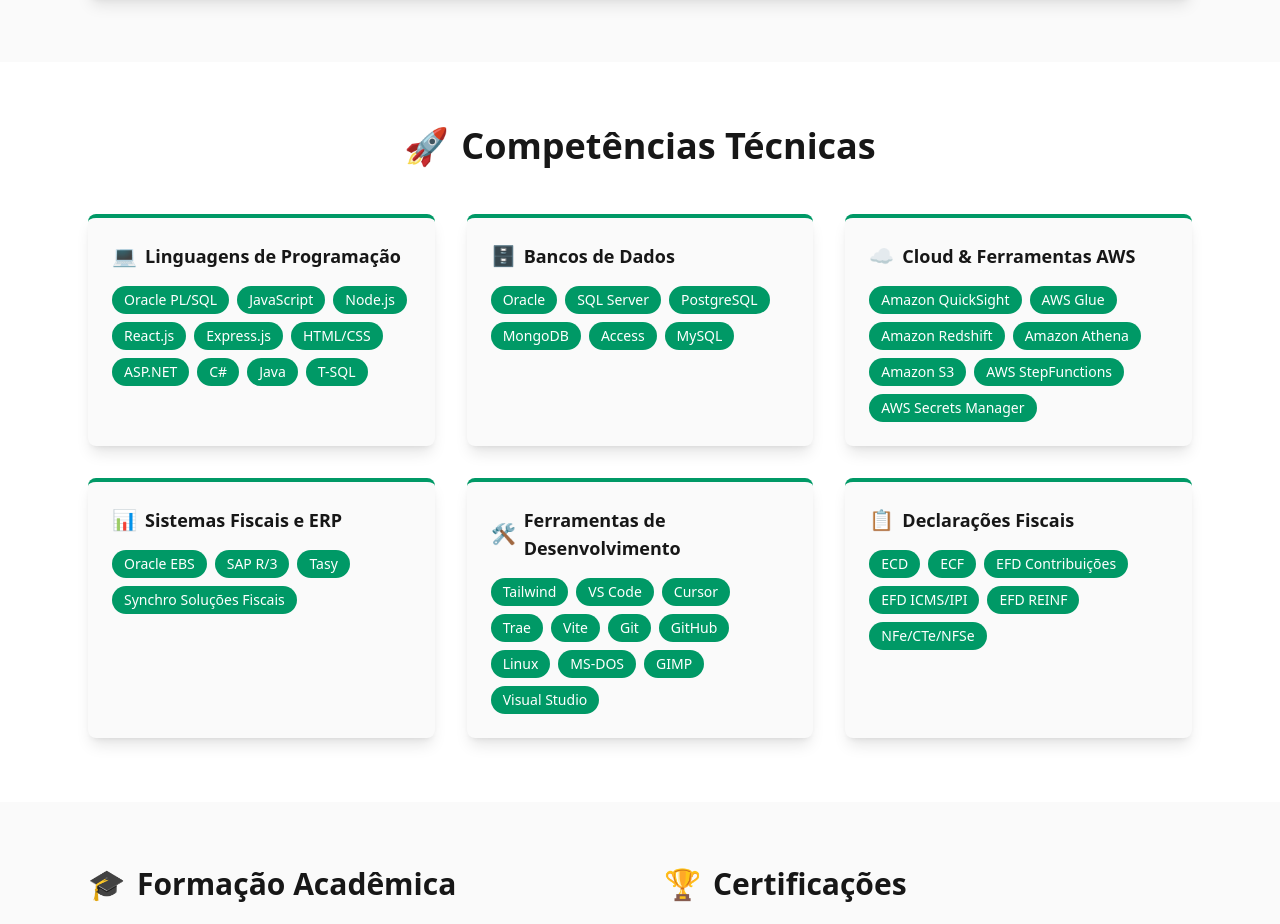
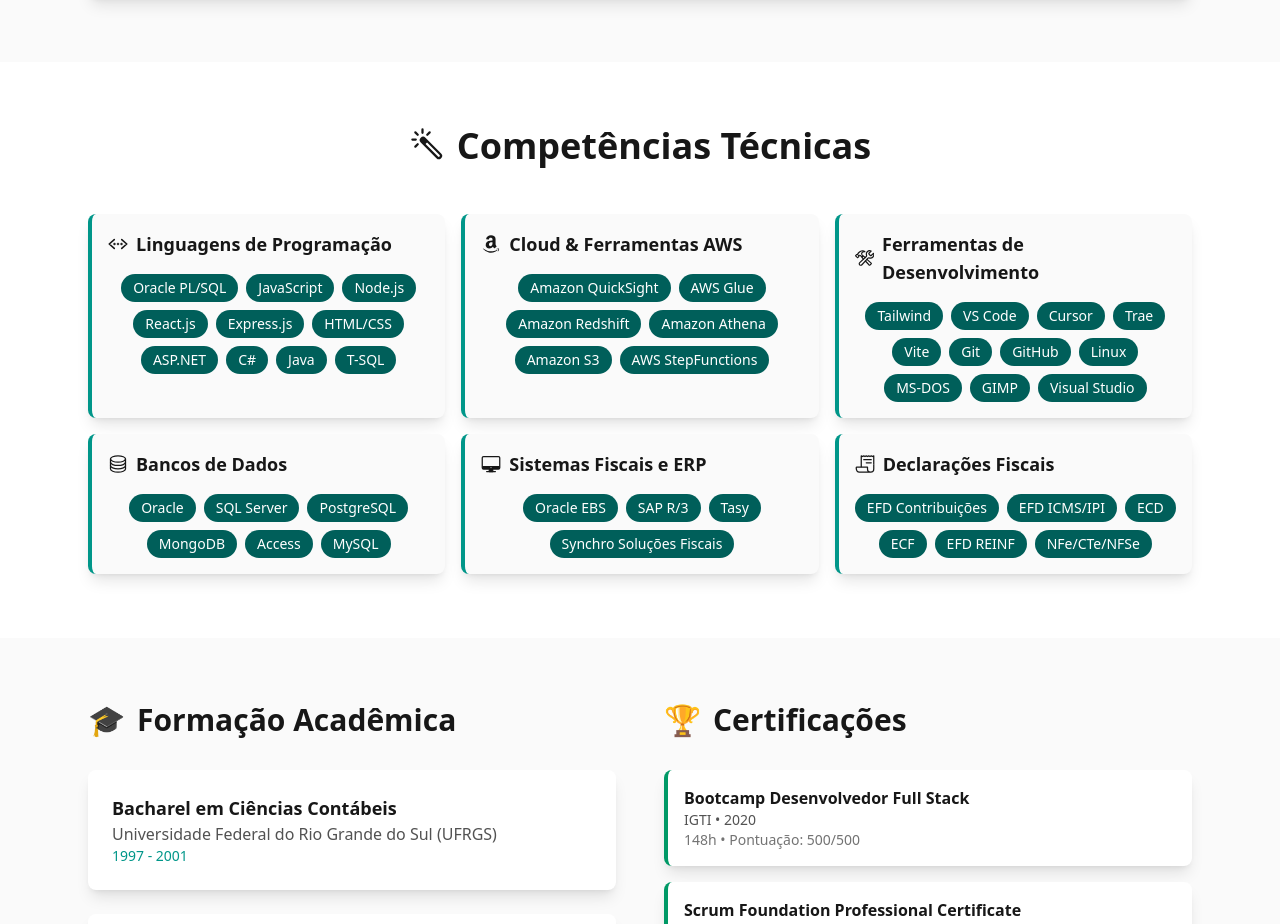
Before and after one commit to marcelo-rispoli-leal/marcelo-rispoli-leal, a React (Vite) app: page / in a window 1280 px wide. Shown: the part 2580-3504 px from the top of the page. Built offline with nearby package versions, Linux system fonts and the light colour scheme.

Commit message:
Adjusted Skills.jsx styles in dark mode

```diff
--- a/src/components/Skills.jsx
+++ b/src/components/Skills.jsx
@@ -1,8 +1,18 @@
+import {
+  IoColorWandOutline,
+  IoCodeWorking,
+  IoServerOutline,
+  IoLogoAmazon,
+  IoDesktopOutline,
+  IoConstructOutline,
+  IoReceiptOutline,
+} from "react-icons/io5";
+
 export default function Skills() {
   const skillCategories = [
     {
       title: "Linguagens de Programação",
-      icon: "💻",
+      icon: IoCodeWorking,
       skills: [
         "Oracle PL/SQL",
         "JavaScript",
@@ -17,20 +27,8 @@
       ],
     },
     {
-      title: "Bancos de Dados",
-      icon: "🗄️",
-      skills: [
-        "Oracle",
-        "SQL Server",
-        "PostgreSQL",
-        "MongoDB",
-        "Access",
-        "MySQL",
-      ],
-    },
-    {
       title: "Cloud & Ferramentas AWS",
-      icon: "☁️",
+      icon: IoLogoAmazon,
       skills: [
         "Amazon QuickSight",
         "AWS Glue",
@@ -38,17 +36,11 @@
         "Amazon Athena",
         "Amazon S3",
         "AWS StepFunctions",
-        "AWS Secrets Manager",
       ],
     },
     {
-      title: "Sistemas Fiscais e ERP",
-      icon: "📊",
-      skills: ["Oracle EBS", "SAP R/3", "Tasy", "Synchro Soluções Fiscais"],
-    },
-    {
       title: "Ferramentas de Desenvolvimento",
-      icon: "🛠️",
+      icon: IoConstructOutline,
       skills: [
         "Tailwind",
         "VS Code",
@@ -64,43 +56,61 @@
       ],
     },
     {
+      title: "Bancos de Dados",
+      icon: IoServerOutline,
+      skills: [
+        "Oracle",
+        "SQL Server",
+        "PostgreSQL",
+        "MongoDB",
+        "Access",
+        "MySQL",
+      ],
+    },
+    {
+      title: "Sistemas Fiscais e ERP",
+      icon: IoDesktopOutline,
+      skills: ["Oracle EBS", "SAP R/3", "Tasy", "Synchro Soluções Fiscais"],
+    },
+    {
       title: "Declarações Fiscais",
-      icon: "📋",
+      icon: IoReceiptOutline,
       skills: [
+        "EFD Contribuições",
+        "EFD ICMS/IPI",
         "ECD",
         "ECF",
-        "EFD Contribuições",
-        "EFD ICMS/IPI",
         "EFD REINF",
         "NFe/CTe/NFSe",
       ],
     },
+    ,
   ];
 
   return (
     <section className="bg-white py-16 dark:bg-neutral-800">
       <div className="mx-auto max-w-6xl px-6">
-        <h2 className="mb-12 text-center text-4xl font-bold text-neutral-900 dark:text-neutral-100">
-          <span className="mr-3 text-emerald-600">🚀</span>
+        <h2 className="mb-12 inline-flex w-full justify-center text-center text-4xl font-bold text-neutral-900 dark:text-teal-600">
+          <IoColorWandOutline className="mr-3" />
           Competências Técnicas
         </h2>
 
-        <div className="grid gap-8 md:grid-cols-2 lg:grid-cols-3">
+        <div className="grid gap-4 md:grid-cols-2 lg:grid-cols-3">
           {skillCategories.map((category, index) => (
             <div
               key={index}
-              className="rounded-lg border-t-4 border-emerald-600 bg-neutral-50 p-6 shadow-lg dark:bg-neutral-700"
+              className="rounded-lg border-l-4 border-teal-600 bg-neutral-50 p-4 shadow-lg dark:bg-neutral-700"
             >
               <h3 className="mb-4 flex items-center text-lg font-bold text-neutral-900 dark:text-neutral-100">
-                <span className="mr-2 text-xl">{category.icon}</span>
+                <category.icon className="mr-2 text-xl" />
                 {category.title}
               </h3>
 
-              <div className="flex flex-wrap gap-2">
+              <div className="flex flex-wrap justify-center gap-2">
                 {category.skills.map((skill, skillIndex) => (
                   <span
                     key={skillIndex}
-                    className="rounded-full bg-emerald-600 px-3 py-1 text-sm font-medium text-white transition-colors hover:bg-emerald-700"
+                    className="rounded-full bg-teal-800 px-3 py-1 text-sm font-medium text-white transition-colors hover:bg-teal-600"
                   >
                     {skill}
                   </span>
```
